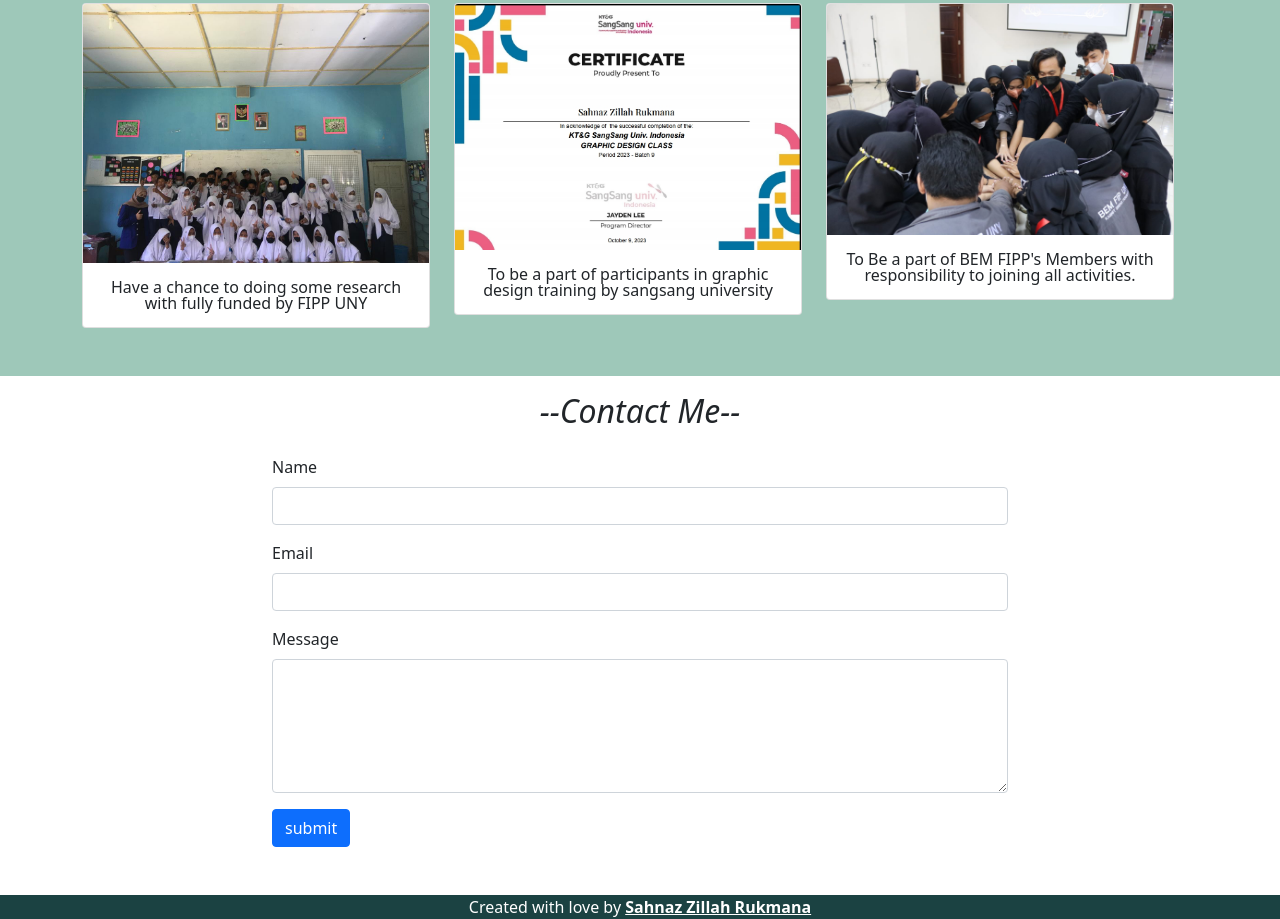
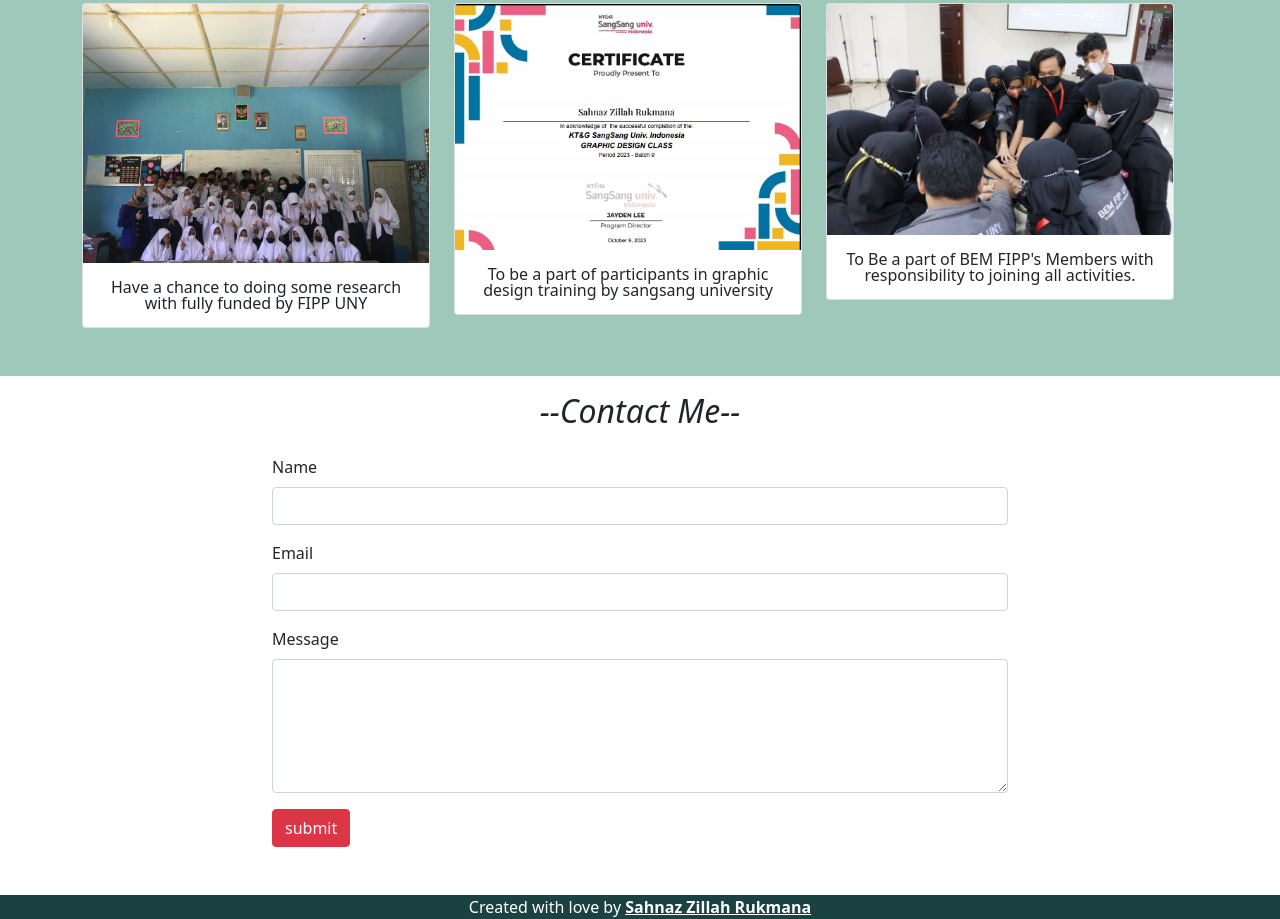
Before and after one commit to Sahnaz19/sahnaz.github.io, a plain HTML site: page index.html in a window 1280 px wide. Shown: the part 3221-4140 px from the top of the page. Drawn offline with nearby package versions, Linux system fonts and the light colour scheme.

Commit message:
Update index.html

```diff
--- a/index.html
+++ b/index.html
@@ -462,7 +462,7 @@
                 <label for="pesan" class="form-label">Message</label>
                 <textarea class="form-control" id="pesan" rows="5"></textarea>
               </div>
-              <button type="submit" class="btn btn-primary">submit</button>
+              <button type="submit" class="btn btn-danger">submit</button>
             </form>
           </div>
         </div>
```
